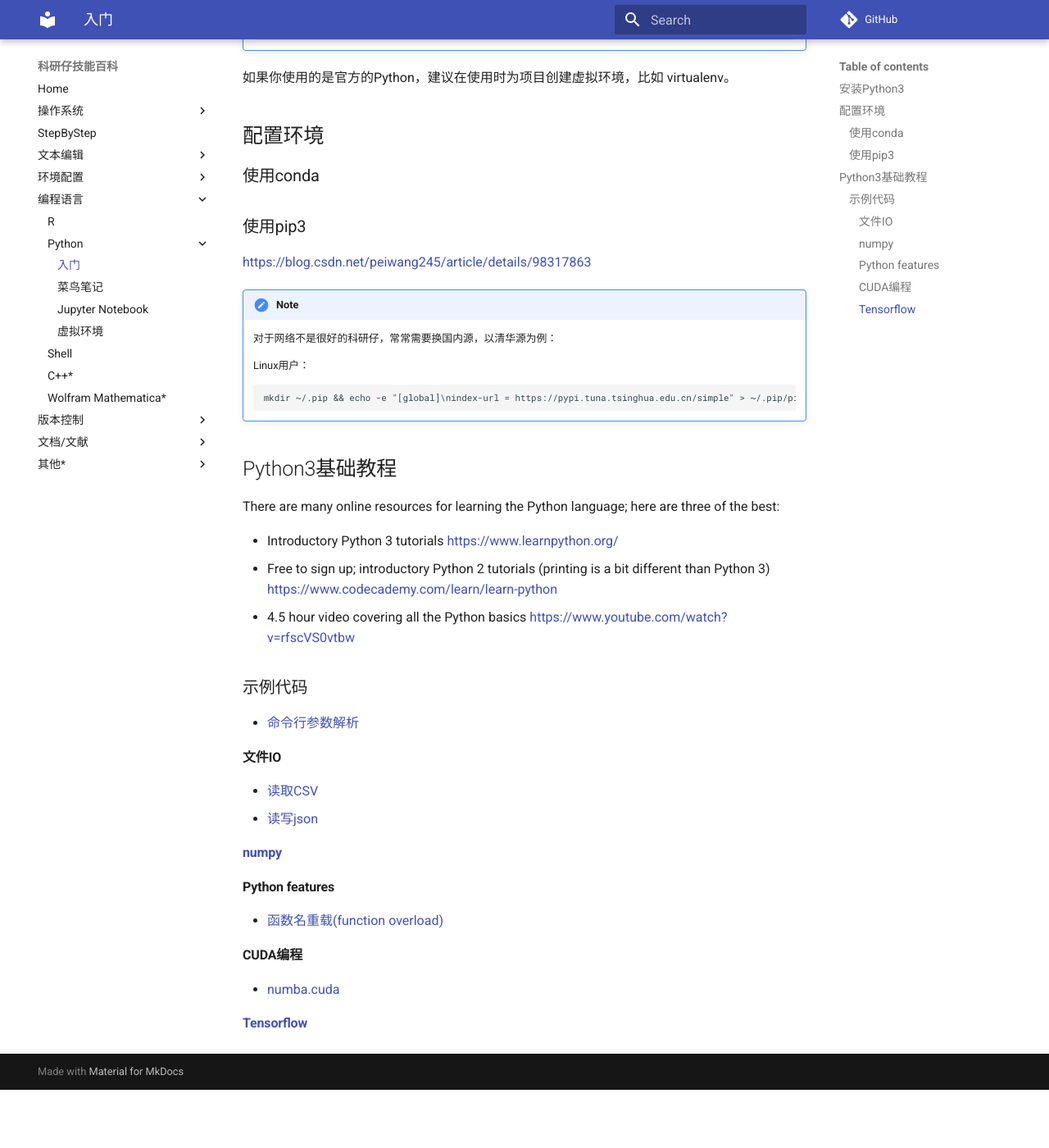
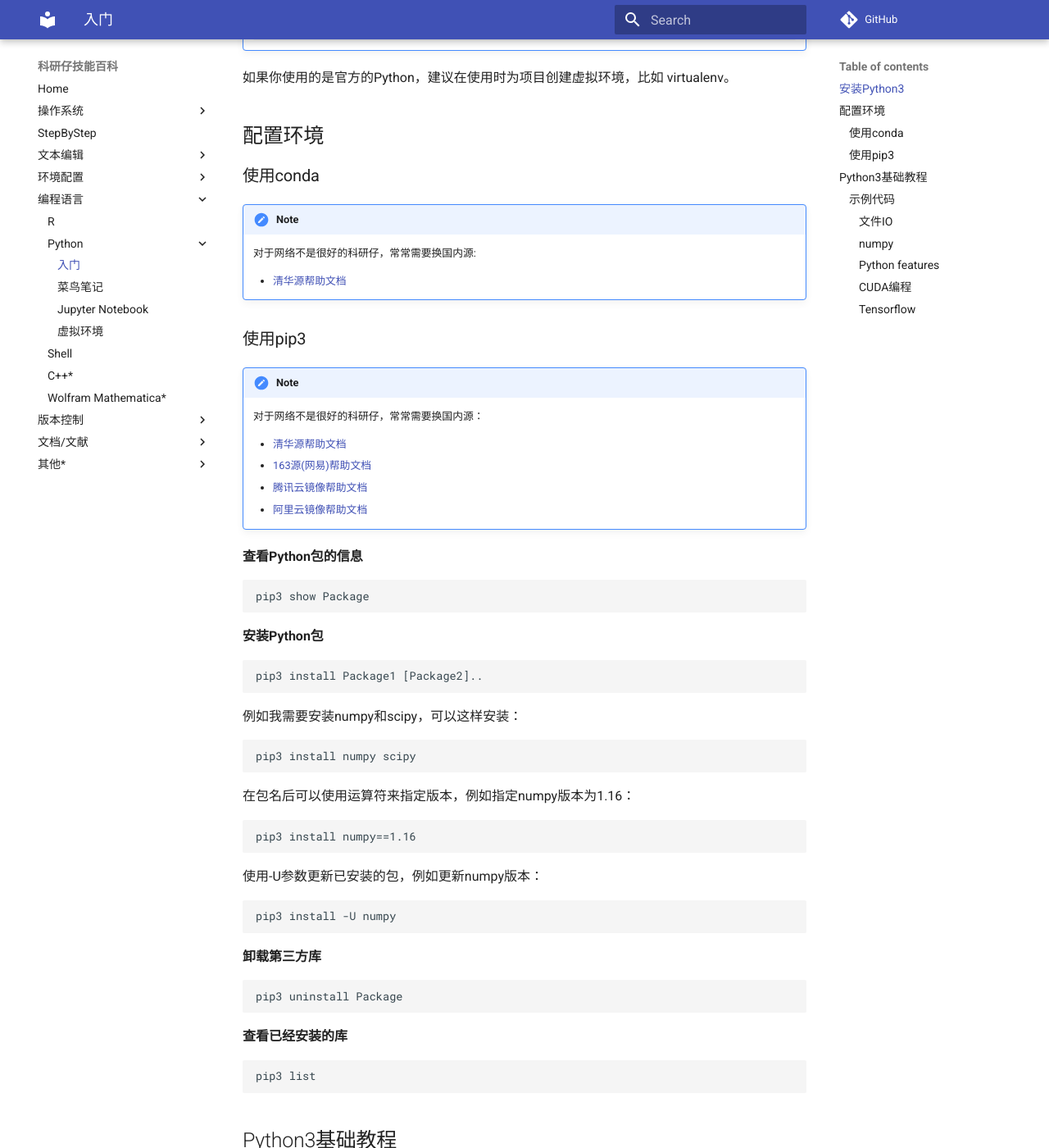
Before and after one commit to kyzjnbk/kyzjnbk, an MkDocs documentation site: the page built from docs/Python/Python.md, in a window 1280 px wide and 1400 px high, scrolled down 454 px. Shown: the whole window at 82% size. Built offline with MkDocs 1.6.1 and Material for MkDocs 9.7.7, drawn with Linux system fonts in a browser that asks for light colours; comment, search, counter and statistics services are not loaded; before the commit the page ends 1783 px from its top, so only the background shows below that.

Commit message:
Update Python.md

```diff
--- a/docs/Python/Python.md
+++ b/docs/Python/Python.md
@@ -19,18 +19,49 @@
 
 ### 使用conda
 
+!!! note
+    对于网络不是很好的科研仔，常常需要换国内源:
+
+    - [清华源帮助文档](https://mirrors.tuna.tsinghua.edu.cn/help/anaconda/)
 
 ### 使用pip3
 
-[https://blog.csdn.net/peiwang245/article/details/98317863](https://blog.csdn.net/peiwang245/article/details/98317863)
+!!! note
+    对于网络不是很好的科研仔，常常需要换国内源：
 
-!!! note
-    对于网络不是很好的科研仔，常常需要换国内源，以清华源为例：
+    - [清华源帮助文档](https://mirrors.tuna.tsinghua.edu.cn/help/pypi/)
+    - [163源(网易)帮助文档](https://mirrors.163.com/.help/pypi.html)
+    - [腾讯云镜像帮助文档](https://mirrors.tencent.com/help/pypi.html)
+    - [阿里云镜像帮助文档](https://developer.aliyun.com/mirror/pypi)
 
-    Linux用户：
 
-        mkdir ~/.pip && echo -e "[global]\nindex-url = https://pypi.tuna.tsinghua.edu.cn/simple" > ~/.pip/pip.conf
+**查看Python包的信息**
 
+    pip3 show Package
+
+**安装Python包**
+
+    pip3 install Package1 [Package2]..
+
+例如我需要安装numpy和scipy，可以这样安装：
+
+    pip3 install numpy scipy
+
+在包名后可以使用运算符来指定版本，例如指定numpy版本为1.16：
+
+    pip3 install numpy==1.16
+
+使用-U参数更新已安装的包，例如更新numpy版本：
+
+    pip3 install -U numpy
+
+**卸载第三方库**
+
+    pip3 uninstall Package
+
+**查看已经安装的库**
+
+    pip3 list
 
 ## Python3基础教程
 
```
